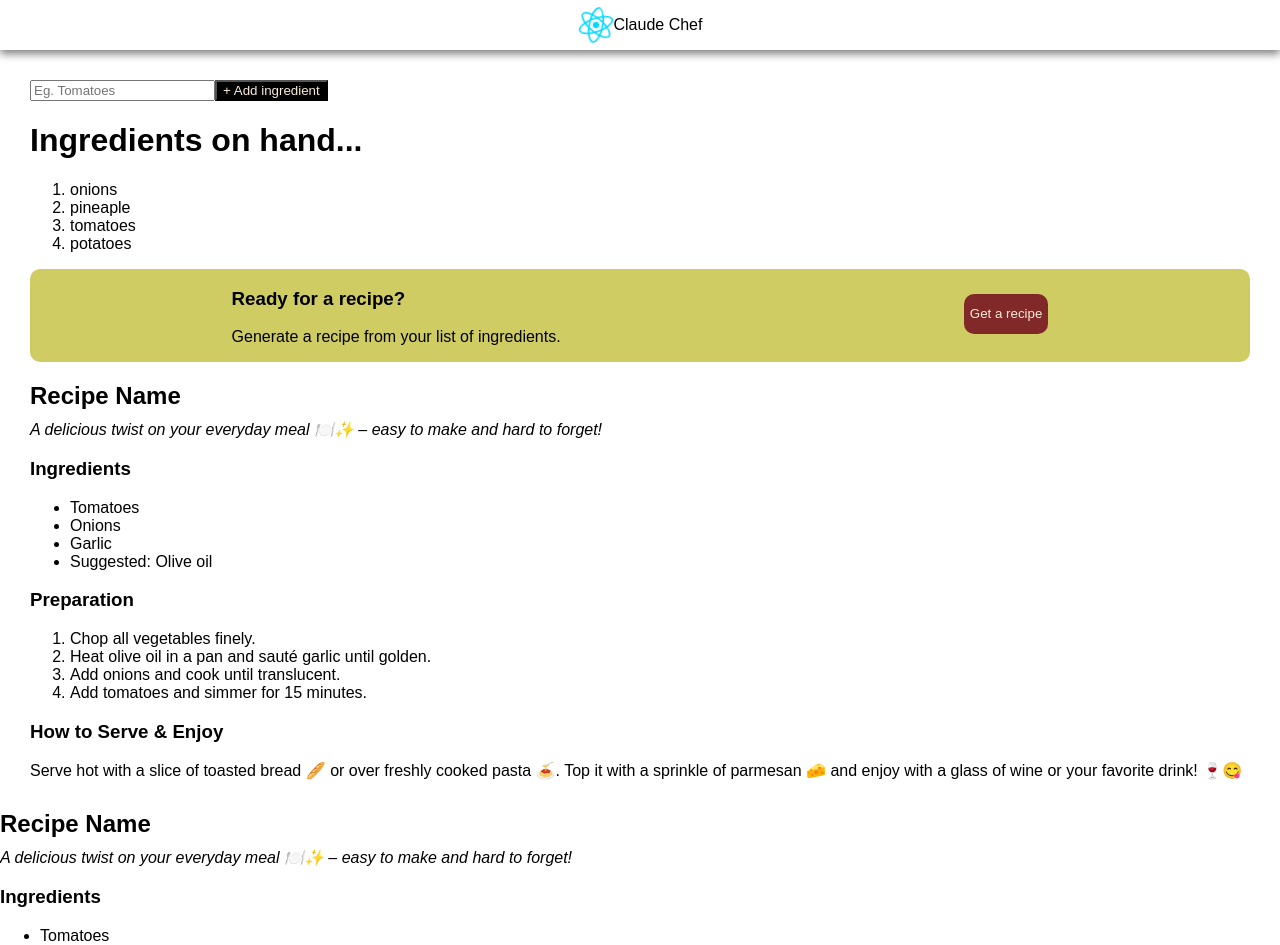
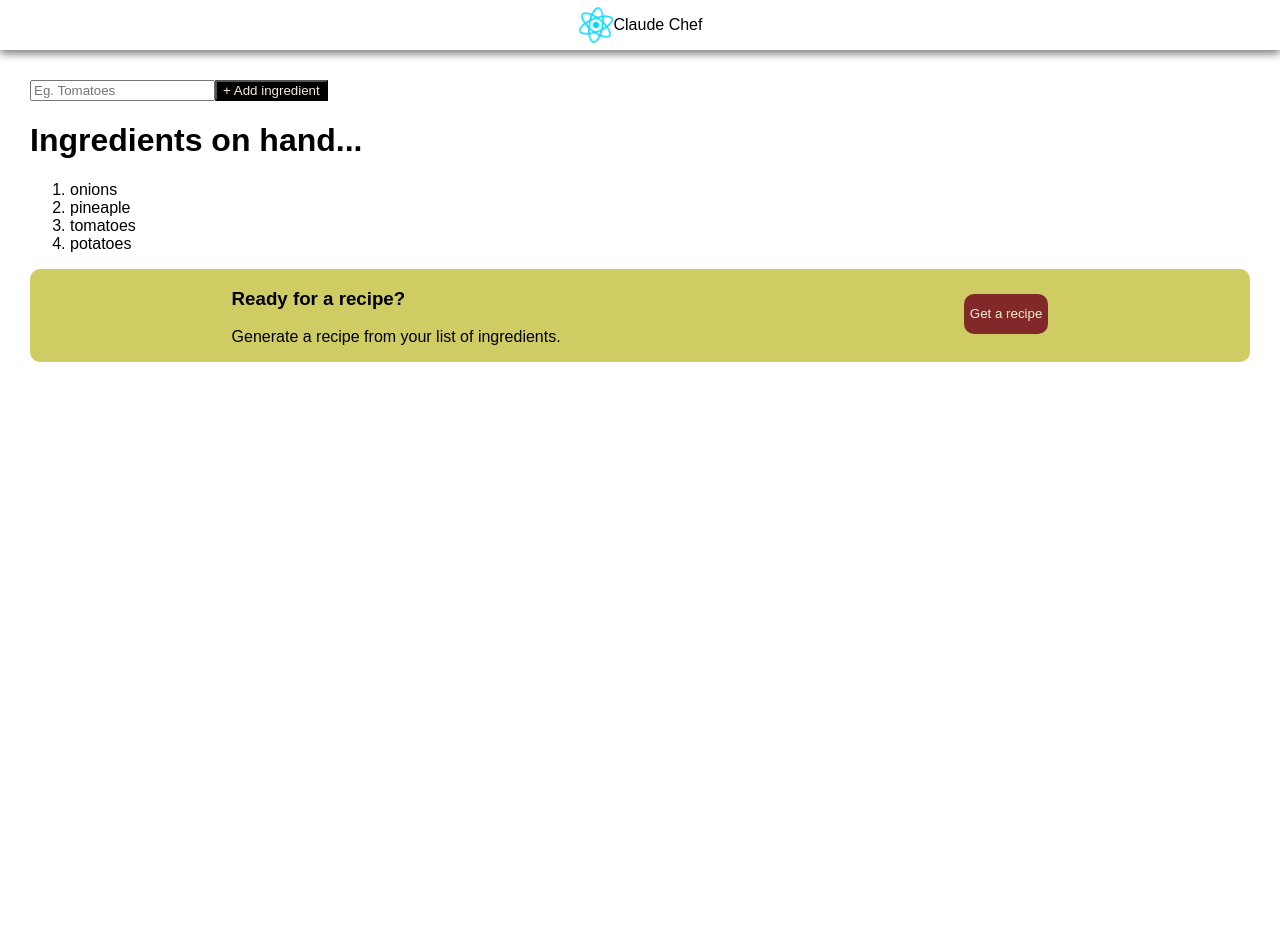
Before and after one commit to KenKambi/Claudechef, a React (Vite) app in the folder claudechef/: page / in a window 1280 px wide. Shown: the top 945 px of the page. After the commit the page ends 800 px from the top, so only its background shows below. Built offline with nearby package versions, Linux system fonts and the light colour scheme.

Commit message:
conditional rendering

```diff
--- a/claudechef/src/App.jsx
+++ b/claudechef/src/App.jsx
@@ -11,8 +11,7 @@ function App() {
     <>
       <Header />
       <Recipe />
-      <Generated />
-    </>
+         </>
   )
 }
 
--- a/claudechef/src/Generated.jsx
+++ b/claudechef/src/Generated.jsx
@@ -1,10 +1,12 @@
 export default function Generated(props) {
   return (
-    < >
-      <div id="recipeOutput">
+    <div id="recipeOutput">
       <h2 id="recipeTitle">Recipe Name</h2>
 
-      <p id="recipeDescription" style={{fontStyle: "italic", color: "black", marginTop: "-10px"}}>
+      <p
+        id="recipeDescription"
+        style={{ fontStyle: "italic", color: "black", marginTop: "-10px" }}
+      >
         A delicious twist on your everyday meal 🍽️✨ – easy to make and hard to
         forget!
       </p>
@@ -32,6 +34,5 @@ export default function Generated(props) {
         or your favorite drink! 🍷😋
       </p>
     </div>
-    </>
   );
 }
--- a/claudechef/src/Recipe.jsx
+++ b/claudechef/src/Recipe.jsx
@@ -21,7 +21,6 @@ export default function Recipe() {
     event.target.reset();
   }
 
-  //console.log(typeof(ingredients))
 
   function getRecipe() {
     setGenerate((prevGenerate) => !prevGenerate);
@@ -60,7 +59,7 @@ export default function Recipe() {
         </div>
       ) : undefined }
 
-      <Generated generate={generate}  />
+      { generate && <Generated />}
     </main>
   );
 }
```
